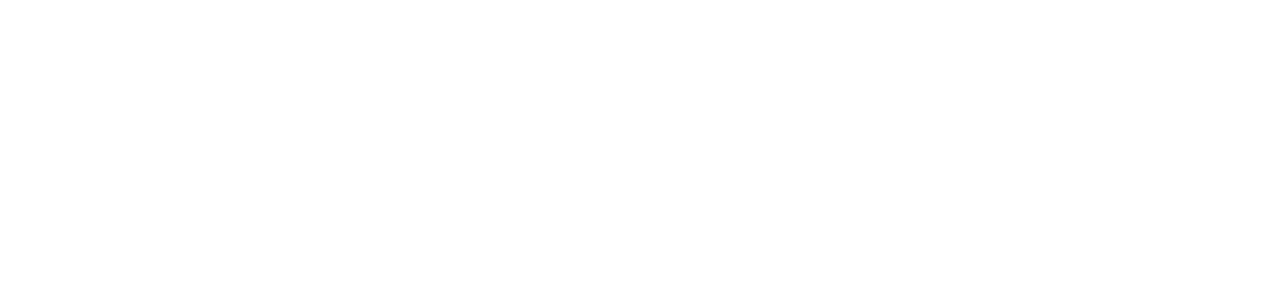
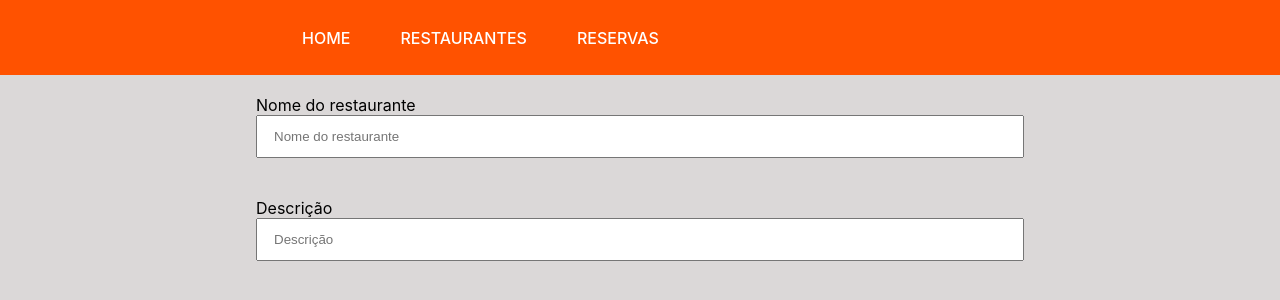
Before and after one commit to valdirsillva/frontend, a React (Create React App) app in the folder frontend/: page /admin/restaurant in a window 1280 px wide. Before the commit this address had no page. Shown: the top 300 px of the page. Built offline with nearby package versions, Linux system fonts and the light colour scheme; the HTML template or start-up script is replaced by a standard one.

Commit message:
Iniciando criacao de componente para cadastrar restaurante

```diff
--- /dev/null
+++ b/frontend/src/Admin/create/restaurant.module.css
@@ -0,0 +1,25 @@
+.container {
+    display: flex;
+}
+
+form {
+    display: flex;
+    justify-content: center;
+    flex-direction: column;
+    align-items: center;
+
+    width: 100%;
+    top: 100px;
+    /* position: absolute; */
+}
+
+.groupInput {
+    display: flex;
+    flex-direction: column;
+    width: 60%;
+    padding: 20px 10px;
+}
+
+.groupInput input {
+    padding: 12px 16px;
+}
--- /dev/null
+++ b/frontend/src/Admin/create/restaurant.tsx
@@ -0,0 +1,26 @@
+import Header from '../header/header'
+import style from '../create/restaurant.module.css'
+
+export default function Restaurant() {
+    return (
+        <>
+            <Header />
+
+            <div className={style.container}>
+                <form className={style.form}>
+
+                    <div className={style.groupInput}>
+                        <label >Nome do restaurante</label>
+                        <input type="text" name="name" placeholder="Nome do restaurante" />
+                    </div>
+
+                    <div className={style.groupInput}>
+                        <label >Descrição</label>
+                        <input type="text" name="description" placeholder="Descrição" />
+                    </div>
+
+                </form>
+            </div>
+        </>
+    )
+}
--- /dev/null
+++ b/frontend/src/Admin/header/header.module.css
@@ -0,0 +1,37 @@
+body {
+    background-color: #dbd8d8;
+}
+
+.content {
+    display: flex;
+    height: 75px;
+    background-color: #ff5200;
+}
+
+.adminHeader {
+    width: 100%;
+    display: flex;
+    justify-content: center;
+    align-items: center;
+    padding: 10px;
+}
+
+.navbarNav {
+    width: 60%;
+}
+
+.navbar {
+    display: flex;
+    flex-direction: row;
+    gap: 50px;
+}
+
+.navbar li {
+    list-style: none;
+}
+
+.navbar li a {
+    font-weight: 500;
+    color: #fff;
+    text-decoration: none;
+}
--- /dev/null
+++ b/frontend/src/Admin/header/header.tsx
@@ -0,0 +1,17 @@
+import style from '../header/header.module.css'
+
+export default function Header() {
+    return (
+        <div className={style.content}>
+            <header className={style.adminHeader}>
+                <nav className={style.navbarNav}>
+                    <ul className={style.navbar}>
+                        <li><a href="#">HOME</a></li>
+                        <li><a href="#">RESTAURANTES</a></li>
+                        <li><a href="#">RESERVAS</a></li>
+                    </ul>
+                </nav>
+            </header>
+        </div>
+    )
+}
--- a/frontend/src/App.tsx
+++ b/frontend/src/App.tsx
@@ -2,6 +2,7 @@
 
 import { Header } from "./Header/header";
 import { Details } from './Details/Details';
+import Restaurant from './Admin/create/restaurant';
 
 
 function App() {
@@ -11,6 +12,7 @@
         <Routes>
           <Route path='/' element={<Header />} />
           <Route path='/details' element={<Details />} />
+          <Route path='/admin/restaurant' element={<Restaurant />} />
         </Routes>
       </Router>
     </>
--- a/frontend/src/Details/Details.tsx
+++ b/frontend/src/Details/Details.tsx
@@ -2,7 +2,6 @@
 import { Link, useSearchParams } from 'react-router-dom';
 import { api } from '../Services/api';
 import styles from './details.module.css'
-
 
 export function Details() {
 
--- a/frontend/src/Router/Routes.js
+++ b/frontend/src/Router/Routes.js
@@ -1,10 +1,12 @@
 import { BrowserRouter, Route } from 'react-router-dom';
+import Restaurant from '../Admin/create/restaurant';
 import Details from '../Details/Details';
 
 export function Routes() {
     return (
         <BrowserRouter>
             <Route component={Details} path="/details" />
+            <Route component={Restaurant} path="/admin/restaurant" />
         </BrowserRouter>
     )
 }
```
